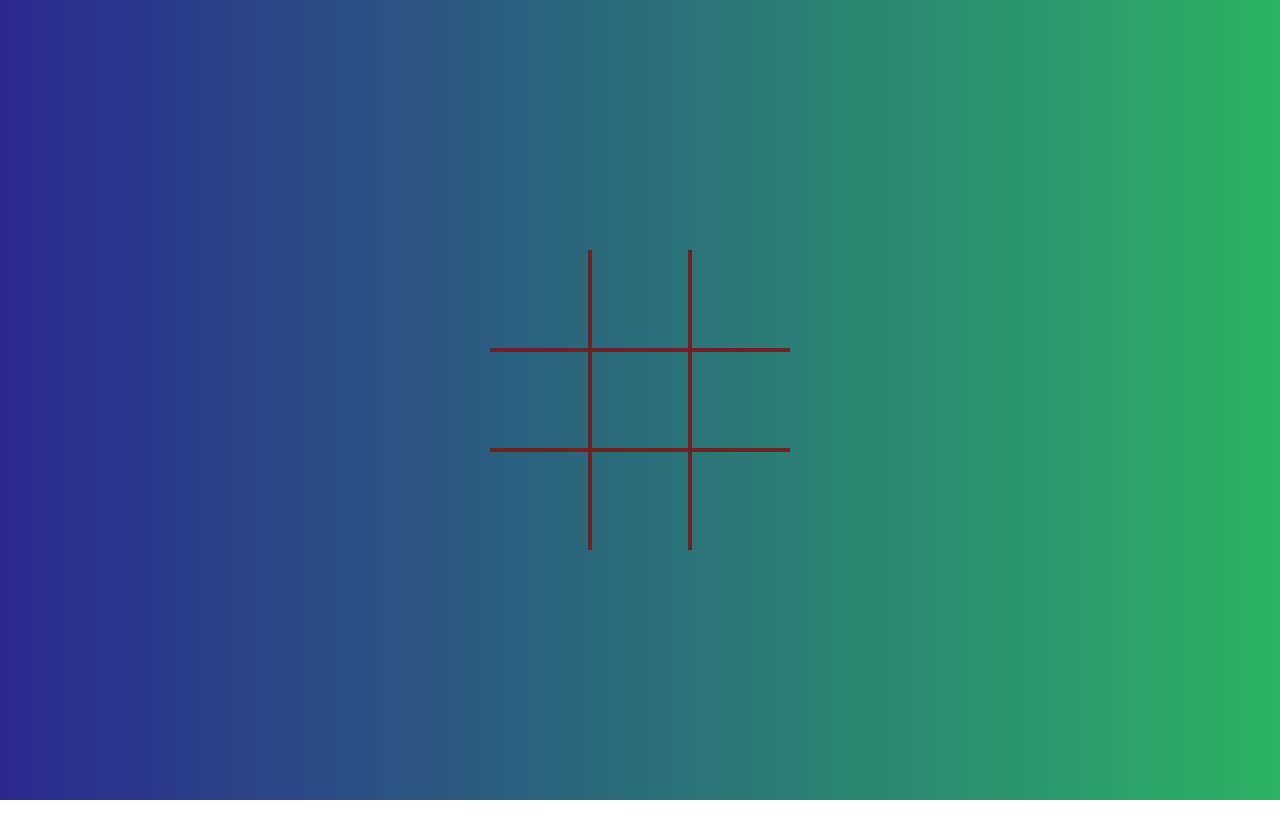
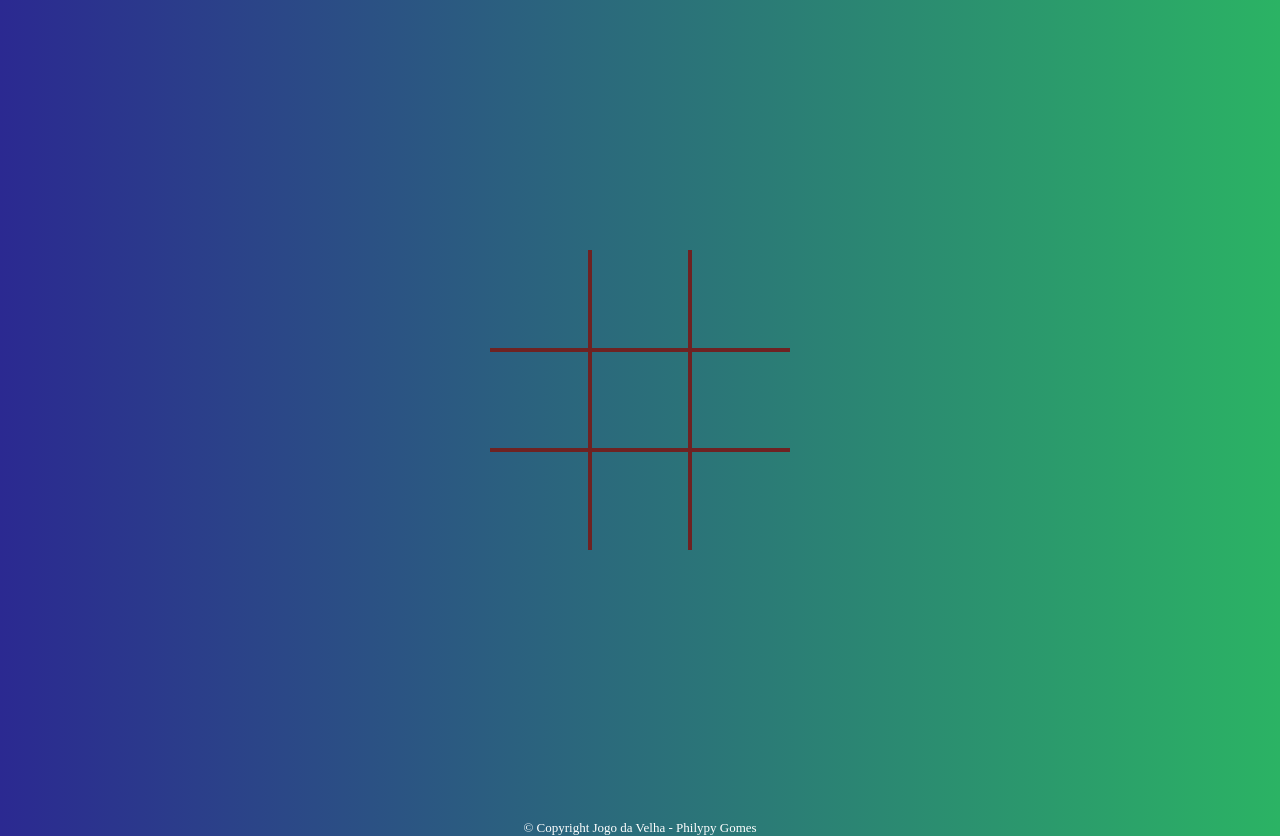
Before and after one commit to philypy-cg/jogo-da-velha-ph, a plain HTML site: page index.html in a window 1280 px wide. Before the commit the page ends 800 px from the top, so only its background shows below. Drawn offline with Linux system fonts and the light colour scheme.

Commit message:
projeto finalizado commit

```diff
--- a/index.html
+++ b/index.html
@@ -27,5 +27,9 @@
       </button>
     </div>
     <script src="script.js"></script>
+
+    <footer>
+      <p class="copyright">&copy; Copyright Jogo da Velha - Philypy Gomes</p>
+  </footer>
   </body>
 </html>
--- a/styles.css
+++ b/styles.css
@@ -146,3 +146,10 @@
   .show-winning-message {
     display: flex;
   }
+
+  .copyright {
+    text-align: center;
+    color: #ffffff;
+    font-size: 13px;
+    margin: 20px 0 0;
+}
```
